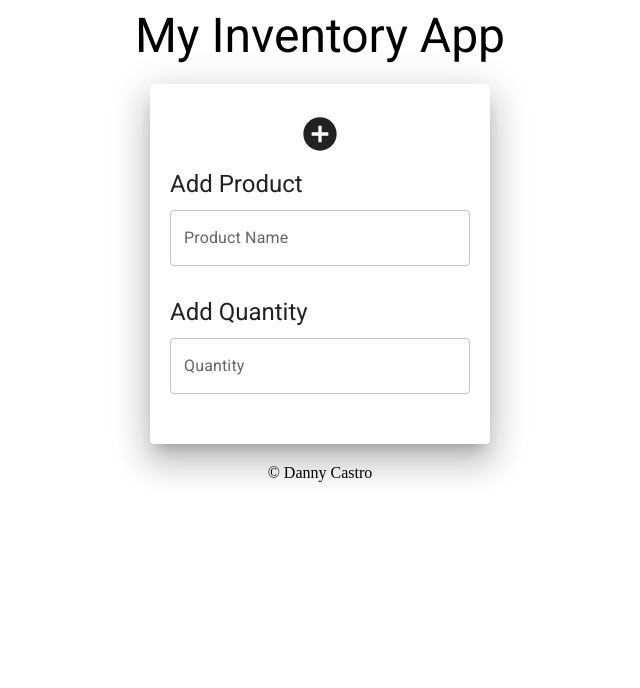
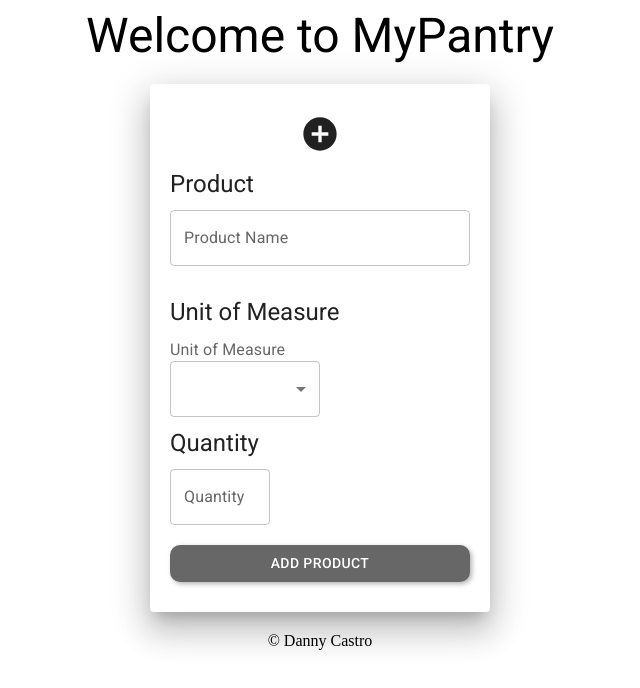
Before and after one commit to Dcastro99/inventoryApp, a React (Create React App) app in the folder frontend/inventory/: page / in a window 1280 px wide. Shown: the top 688 px of the page, without its empty margins (328-968 px from the left). Built offline with nearby package versions, Linux system fonts and the light colour scheme.

Commit message:
added addFunction

```diff
--- a/frontend/inventory/src/components/Header.js
+++ b/frontend/inventory/src/components/Header.js
@@ -4,7 +4,7 @@ import { Box, Typography } from '@mui/material'
 export default function Header() {
   return (
     <Box sx={{ display: 'flex', justifyContent: 'center', alignItems: 'center' }}>
-      <Typography variant="h3">My Inventory App</Typography>
+      <Typography variant="h3">Welcome to MyPantry</Typography>
     </Box>
   )
 }
--- a/frontend/inventory/src/components/Products.js
+++ b/frontend/inventory/src/components/Products.js
@@ -1,43 +1,63 @@
 import React from 'react'
-import { Box, Grid, Paper, TextField, Typography } from '@mui/material'
+import { Box, Button, Grid, Paper, TextField, Typography, InputLabel, Select, MenuItem } from '@mui/material'
 import AddCircleOutlinedIcon from '@mui/icons-material/AddCircleOutlined';
+import { ProductStyle } from '../style/ProductStyle';
+
+
+
+
 
 export default function Products() {
-  const Style = {
-    paper: {
-      padding: '30px 20px',
-      width: 300,
-      margin: '20px auto'
-    },
-    formtext: {
-      margin: '10px 0'
-    },
-    textFiled: {
-      margin: '0 0 20px'
-    },
-    addIcon: {
-      fontSize: 40
+  //add product handler
+  const addProductHandler = (e) => {
+    e.preventDefault();
+    // console.log('EVENT', e.target.product_name.value)
+    const formData = e.target;
+    const newProduct = {
+      product_name: formData.product_name.value,
+      uom: formData.unit_of_measure.value,
+      qty: formData.product_quantity.value
     }
+    console.log('NEW PRODUCT', newProduct)
   }
+
   return (
     <Box sx={{ display: 'flex', justifyContent: 'center', alignItems: 'center' }}>
       <Grid >
-        <Paper elevation={20} style={Style.paper}>
+        <Paper elevation={20} style={ProductStyle.paper}>
           <Grid align='center'>
 
-            <AddCircleOutlinedIcon sx={Style.addIcon} />
+            <AddCircleOutlinedIcon sx={ProductStyle.addIcon} />
 
 
           </Grid>
-          <form>
-            <Typography variant='h5' sx={Style.formtext}>Add Product</Typography>
-            <TextField label='Product Name' placeholder='Enter product name' fullWidth sx={Style.textFiled} />
-            <Typography variant='h5' sx={Style.formtext}>Add Quantity</Typography>
-            <TextField label='Quantity' placeholder='Enter product quantity' fullWidth sx={Style.textFiled} />
+          <form onSubmit={addProductHandler}>
+            <Typography variant='h5' sx={ProductStyle.formtext}>Product</Typography>
+            <TextField label='Product Name' placeholder='Enter product name' name='product_name' fullWidth sx={ProductStyle.textFiled} />
+            <Typography variant='h5' sx={ProductStyle.formtext}>Unit of Measure</Typography>
+            <InputLabel id="demo-simple-select-helper-label" >Unit of Measure</InputLabel>
+            <Select
+              sx={{ width: 150 }}
+              name='unit_of_measure'
+              // value={age}
+              label="Unit of Measure"
+            // onChange={handleChange}
+            >
+              <MenuItem value="">
+                <em>None</em>
+              </MenuItem>
+              <MenuItem value={10}>Can</MenuItem>
+              <MenuItem value={20}>Bag</MenuItem>
+              <MenuItem value={30}>Oz</MenuItem>
+              <MenuItem value={40}>Bottle</MenuItem>
+            </Select>
+            <Typography variant='h5' sx={ProductStyle.formtext}>Quantity</Typography>
+            <TextField label='Quantity' type='number' name='product_quantity' sx={ProductStyle.numberTextFiled} />
+            <Button sx={ProductStyle.button} type='submit' variant='contained' color='primary' fullWidth >Add Product</Button>
           </form>
 
         </Paper>
       </Grid>
-    </Box>
+    </Box >
   )
 }
--- a/frontend/inventory/src/pages/HomePage.js
+++ b/frontend/inventory/src/pages/HomePage.js
@@ -2,12 +2,14 @@ import React from 'react'
 import { Box } from '@mui/material'
 import Header from '../components/Header'
 import Footer from '../components/Footer'
+// import Home from '../components/Home'
 import Products from '../components/Products'
 
 export default function HomePage() {
   return (
     <Box>
       <Header />
+      {/* <Home /> */}
       <Products />
       <Footer />
     </Box>
--- /dev/null
+++ b/frontend/inventory/src/style/ProductStyle.js
@@ -0,0 +1,32 @@
+
+export const ProductStyle = {
+  paper: {
+    padding: '30px 20px',
+    width: 300,
+    margin: '20px auto'
+  },
+  formtext: {
+    margin: '10px 0'
+  },
+  textFiled: {
+    margin: '0 0 20px'
+  },
+  numberTextFiled: {
+    margin: '0 0 20px',
+    width: '100px'
+  },
+  addIcon: {
+    fontSize: 40
+  },
+  button: {
+    backgroundColor: '#676767',
+    color: 'white',
+    borderRadius: '10px',
+    boxShadow: '2px 2px 5px rgba(0, 0, 0, 0.3)',
+    '&:hover': {
+      backgroundColor: 'white',
+      color: '#676767',
+      boxShadow: '2px 2px 5px rgba(0, 0, 0, 0.3)',
+    },
+  }
+}
```
Also changed, not shown: frontend/inventory/src/components/Home.js (added, +15 -0 lines), frontend/inventory/src/components/Login.js (added), frontend/inventory/src/components/Logout.js (added), frontend/inventory/src/images/inventoryApp.png (added), 1 other file (tests, documents, lock files or other folders).
